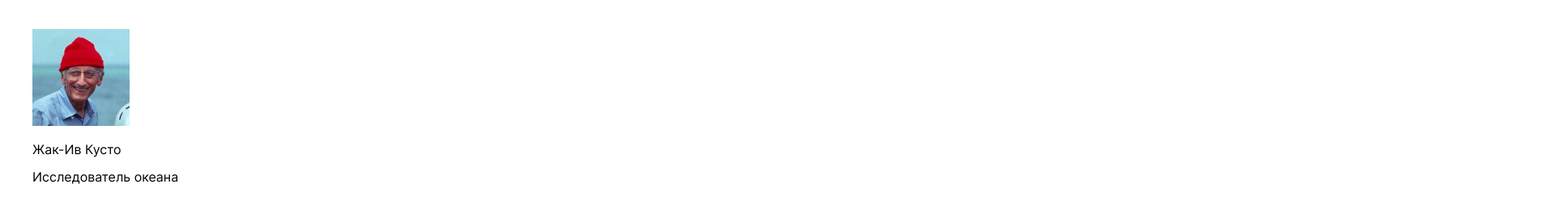
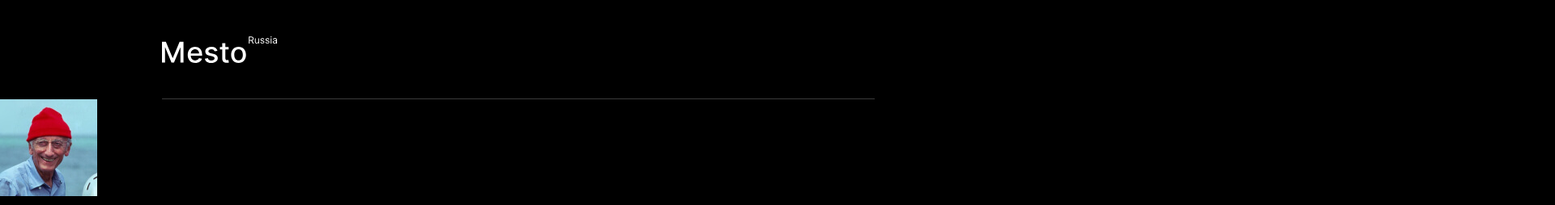
Before and after one commit to liubov1983/mesto, a plain HTML site: page index.html in a window 1280 px wide. Shown: the top 254 px of the page at 81% size, 1920 px wide, since content can reach past the window. Drawn offline with Linux system fonts and the light colour scheme.

Commit message:
feat: сделать хедер

```diff
--- /dev/null
+++ b/blocks/header/header.css
@@ -0,0 +1,7 @@
+.header {
+  max-width: 880px;
+  padding-top: 45px;
+  padding-bottom: 41px;
+  margin: 0 auto;
+  border-bottom: 1px solid rgba(84, 84, 84, 0.7);
+}
--- a/blocks/page/page.css
+++ b/blocks/page/page.css
@@ -1,6 +1,6 @@
 .page {
   box-sizing: border-box;
-  max-width: 1200px;
+  max-width: 1280px;
   margin: 0 auto;
   font-family: 'Inter', 'Arial', sans-serif;
   -webkit-font-smoothing: antialiased;
@@ -8,4 +8,5 @@
   -webkit-text-size-adjust: 100%;
   -ms-text-size-adjust: 100%;
   -moz-text-size-adjust: 100%;
+  color: #fff;
 }
--- /dev/null
+++ b/blocks/root/root.css
@@ -0,0 +1,3 @@
+.root {
+  background-color: #000;
+}
--- a/index.html
+++ b/index.html
@@ -7,7 +7,7 @@
   <title>Место</title>
   <link rel="stylesheet" href="./pages/index.css">
 </head>
-<body>
+<body class="root">
   <div class="page">
     <header class="header">
       <img src="./images/logo.svg" alt="Логотип" class="header__logo">
--- a/pages/index.css
+++ b/pages/index.css
@@ -1,3 +1,5 @@
 @import url(../vendor/normalize.css);
 @import url(../vendor/fonts.css);
+@import url(../blocks/root/root.css);
 @import url(../blocks/page/page.css);
+@import url(../blocks/header/header.css);
```
